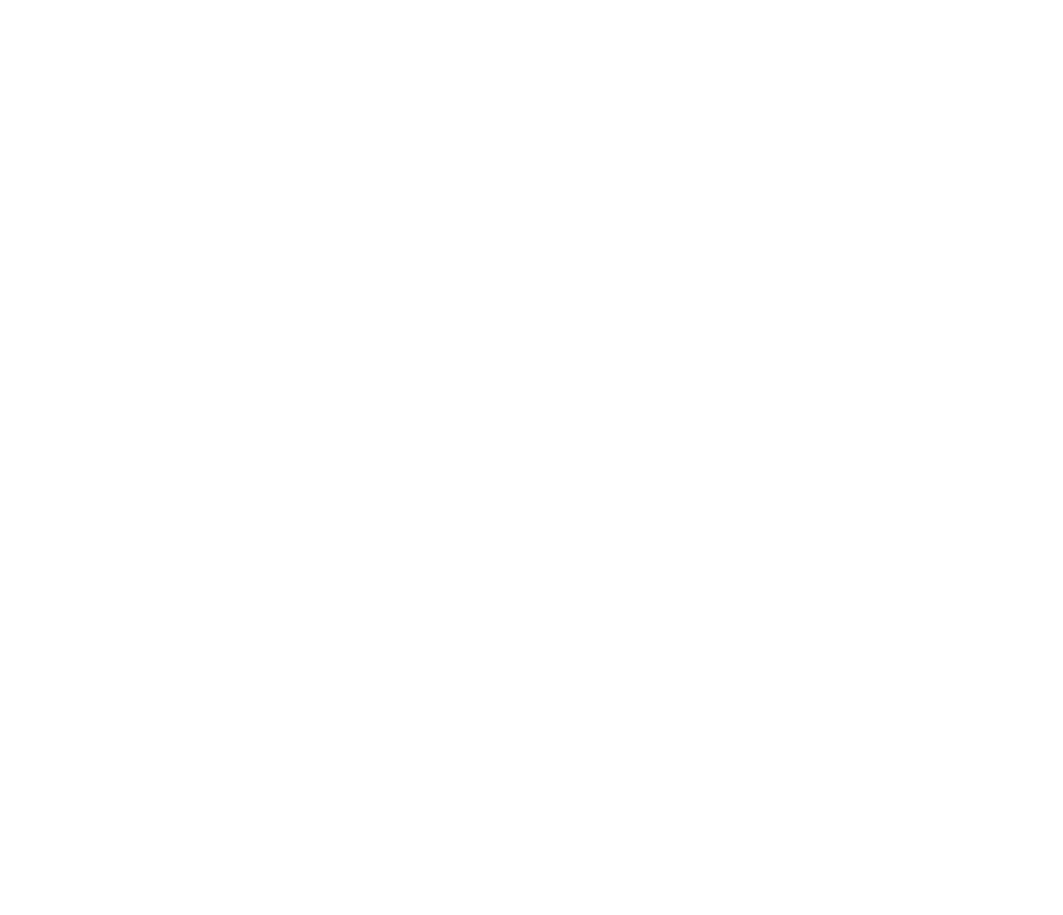
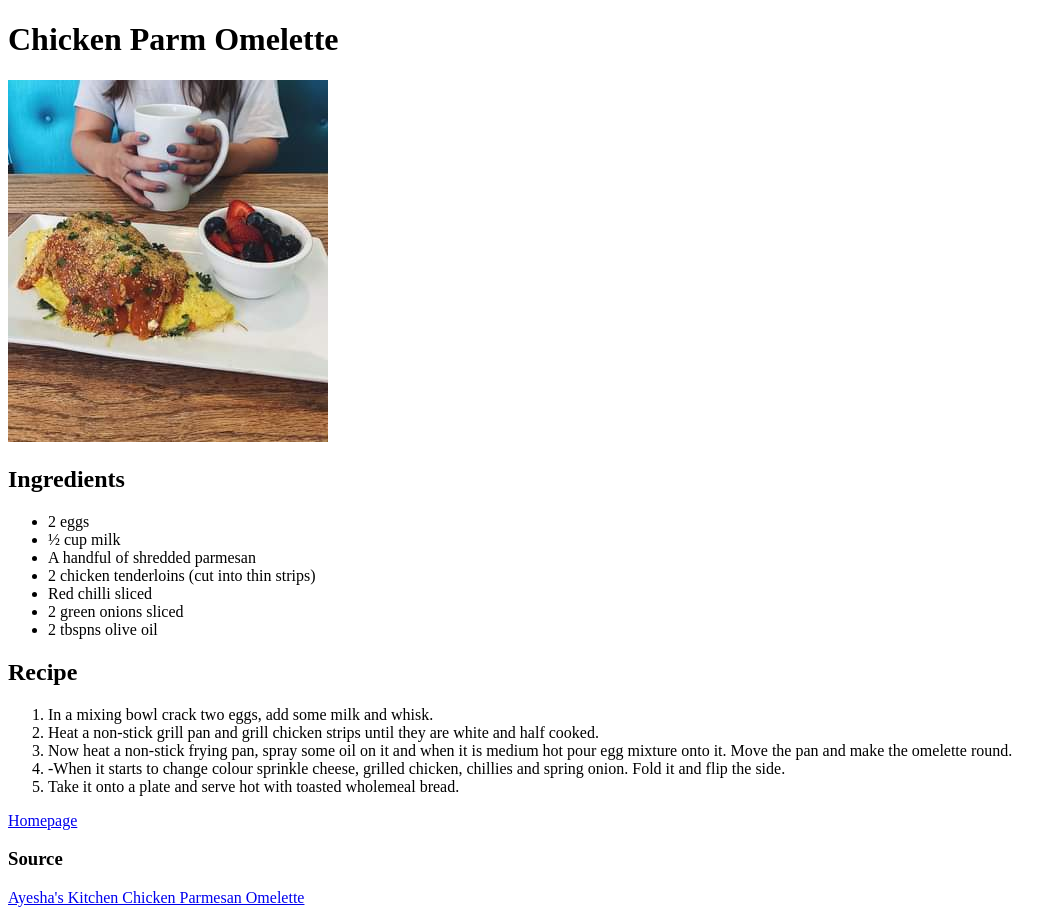
Before and after one commit to hoagiebear54/odin-recipes, a plain HTML site: page Recipes/chicken-parm-omlette.html in a window 1280 px wide. Shown: the whole page, without its empty margins (0-1063 px from the left). Before the commit the page ends 800 px from the top, so only its background shows below. Drawn offline with Linux system fonts and the light colour scheme.

Commit message:
Add breakfast page

```diff
--- a/Recipes/chicken-parm-omlette.html
+++ b/Recipes/chicken-parm-omlette.html
@@ -0,0 +1,51 @@
+<!DOCTYPE html>
+<html lang="en">
+<head>
+    <meta charset="UTF-8">
+    <meta http-equiv="X-UA-Compatible" content="IE=edge">
+    <meta name="viewport" content="width=device-width, initial-scale=1.0">
+    <title>Chicken Parm Omelette Recipe</title>
+</head>
+<body>
+    <h1>Chicken Parm Omelette</h1>
+
+    <img src="../images/chicken-parm-omlette.jpg">
+
+    <h2>Ingredients</h2>
+      <ul>
+        <li>2 eggs</li>
+        <li>½ cup milk</li>
+        <li>A handful of shredded parmesan</li>
+        <li>2 chicken tenderloins (cut into thin strips)</li>
+        <li>Red chilli sliced</li>
+        <li>2 green onions sliced</li>
+        <li>2 tbspns olive oil</li>
+      </ul>
+
+    <h2>Recipe</h2>
+      <ol>
+        <li>In a mixing bowl crack two eggs, add some milk
+            and whisk.</li>
+        <li>Heat a non-stick grill pan and
+            grill chicken strips until they are white and
+            half cooked.</li>
+        <li>Now heat a non-stick frying pan, spray some oil on it
+            and when it is medium hot pour egg mixture onto it.
+            Move the pan and make the omelette round.</li>
+        <li>-When it starts to change colour sprinkle cheese,
+             grilled chicken, chillies and spring onion.
+             Fold it and flip the side.</li>
+        <li>Take it onto a plate and serve hot with
+            toasted wholemeal bread.</li>
+      </ol>
+
+      <a href="../index.html">Homepage</a>
+
+      <h3>Source</h3>
+
+        <a href="https://ayeshahaq.com/2013/02/14/chicken-parmesan-omelette/">
+           Ayesha's Kitchen Chicken Parmesan Omelette
+        </a>
+
+</body>
+</html>
```
Also changed, not shown: Recipes/chicken-parm-sub.html (+1 -1 lines), Recipes/chicken-parmigian.html (+1 -1 lines), index.html (+5 -0 lines), images/chicken-parm-omlette.jpg (added), images/chicken-parmesan-process-shots-10.jpg (added).
